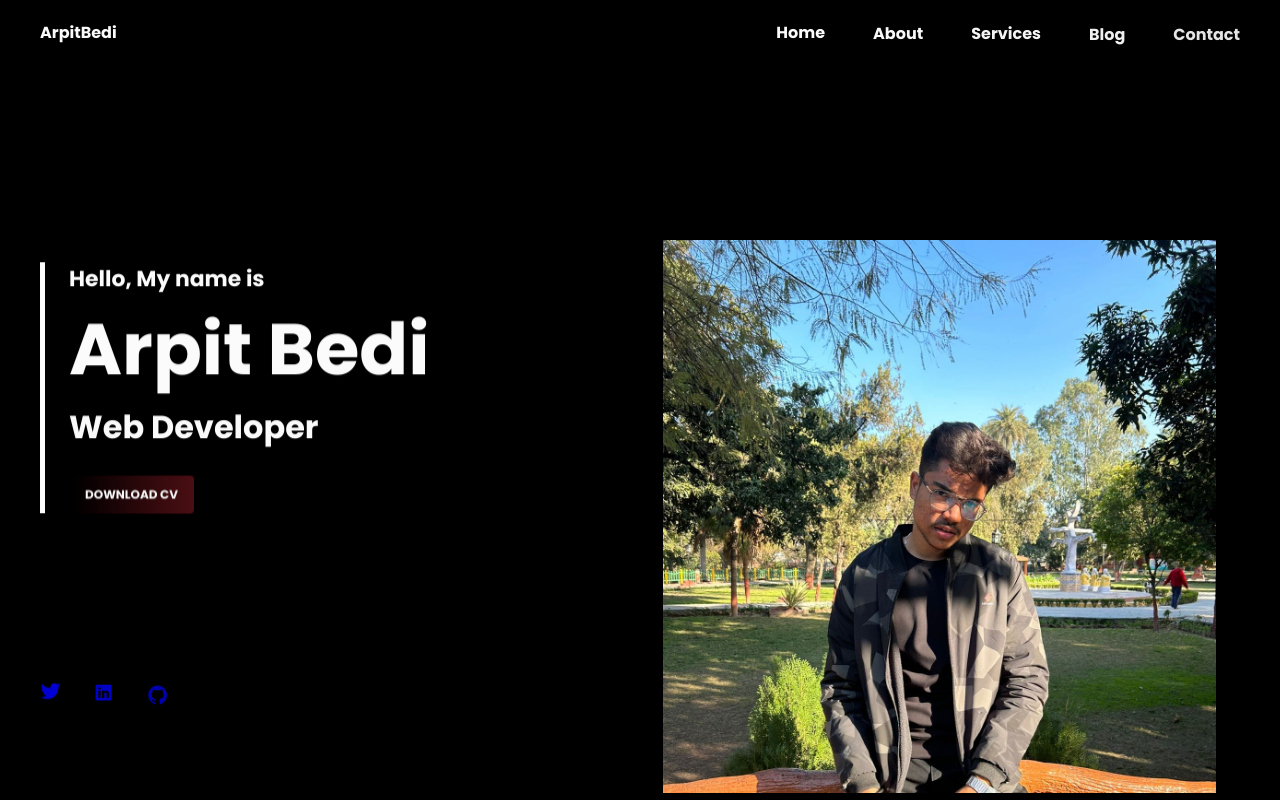
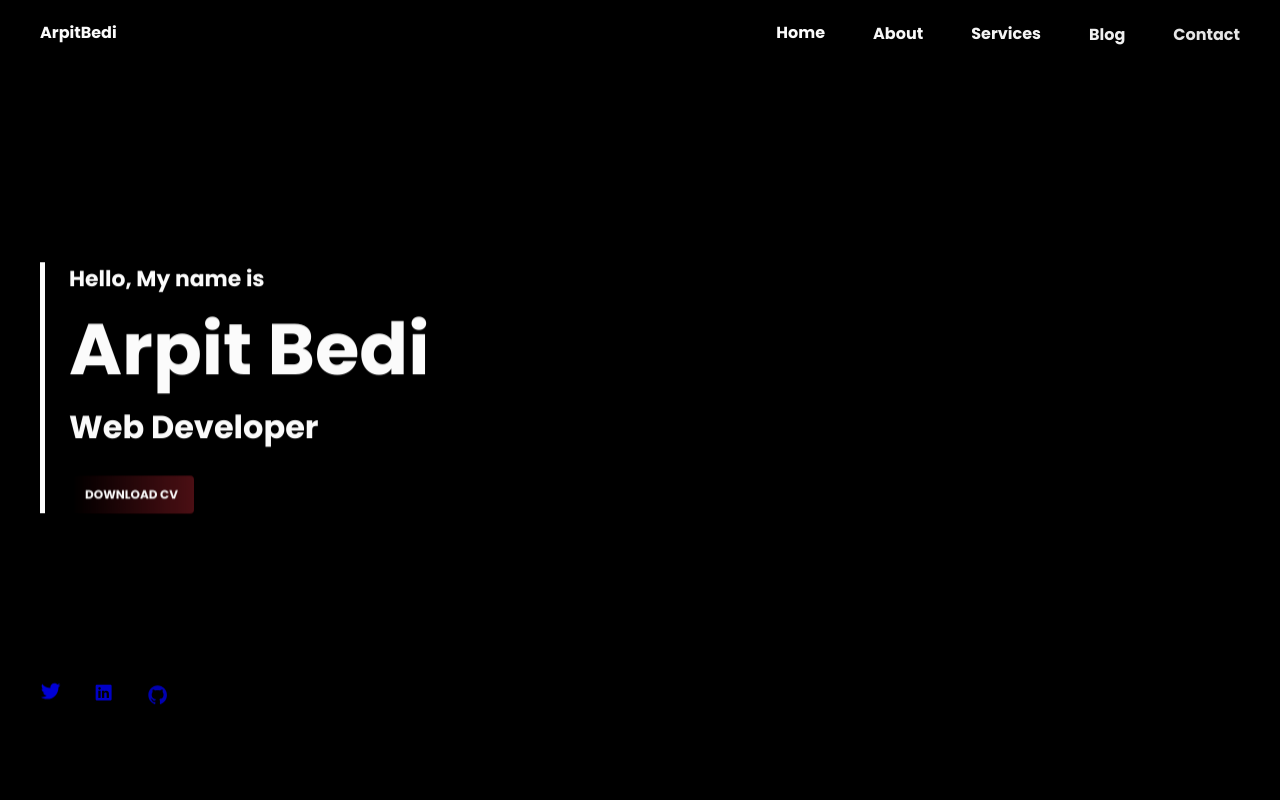
Before and after one commit to ARPIT0077/Stealth1, a plain HTML site: page index.html in a window 1280 px wide. Drawn offline with nearby package versions, Linux system fonts and the light colour scheme.

Commit message:
remove image

```diff
--- a/index.html
+++ b/index.html
@@ -48,8 +48,9 @@
                     </div>
                 </div>
 
+                <!--Whatsaap image-->
                 <div class="home__img">
-                    <img src="assets/img/WhatsApp Image 2023-06-01 at 12.59.22.jpg" alt="">
+                    <img src="#" alt="">
                 </div>
 
                 <div class="home__social">
```
